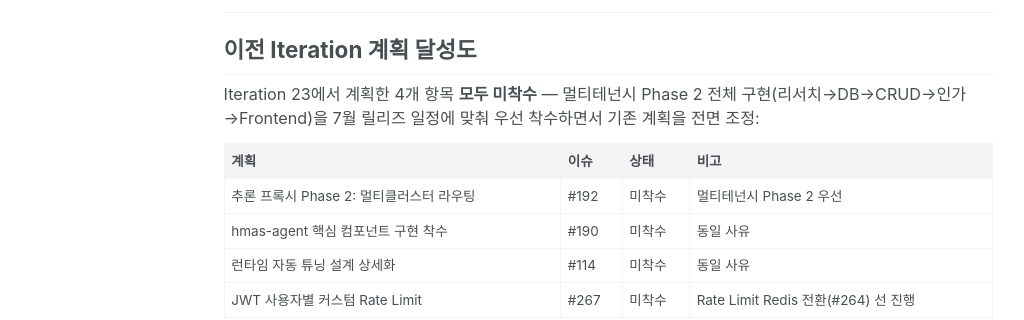
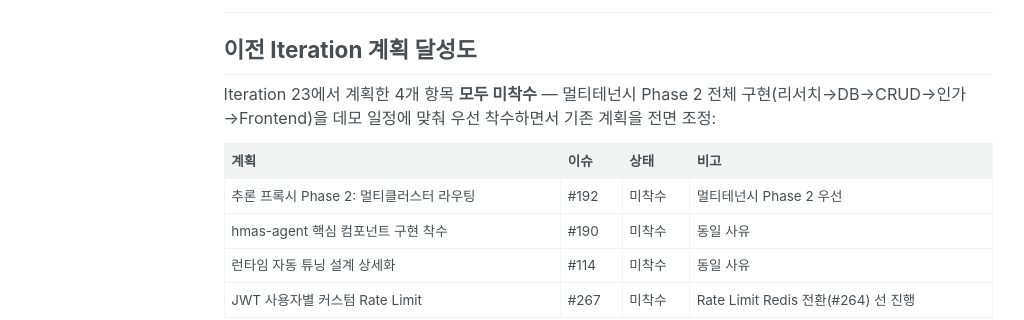
Before and after one commit to parameterfreak/parameterfreak.github.io, a Jekyll site: the page built from _posts/2026-05-31-h-mas-weekly-release-notes.md, in a window 1280 px wide and 900 px high, scrolled down 5495 px. Shown: the part 176-496 px from the top of the window, without its empty margins (58-1082 px from the left). Built offline with Jekyll 4.4.1, drawn with Linux system fonts in a browser that asks for light colours; a script that is not in the unit is left out.

Commit message:
Update H-MAS weekly release notes to adjust the timeline for Iteration 23, prioritizing the implementation of Multi-tenancy Phase 2 for the demo schedule.

```diff
--- a/_posts/2026-05-31-h-mas-weekly-release-notes.md
+++ b/_posts/2026-05-31-h-mas-weekly-release-notes.md
@@ -225,7 +225,7 @@ tags:
 
 ## 이전 Iteration 계획 달성도
 
-Iteration 23에서 계획한 4개 항목 **모두 미착수** — 멀티테넌시 Phase 2 전체 구현(리서치→DB→CRUD→인가→Frontend)을 7월 릴리즈 일정에 맞춰 우선 착수하면서 기존 계획을 전면 조정:
+Iteration 23에서 계획한 4개 항목 **모두 미착수** — 멀티테넌시 Phase 2 전체 구현(리서치→DB→CRUD→인가→Frontend)을 데모 일정에 맞춰 우선 착수하면서 기존 계획을 전면 조정:
 
 | 계획 | 이슈 | 상태 | 비고 |
 |------|------|------|------|
```
